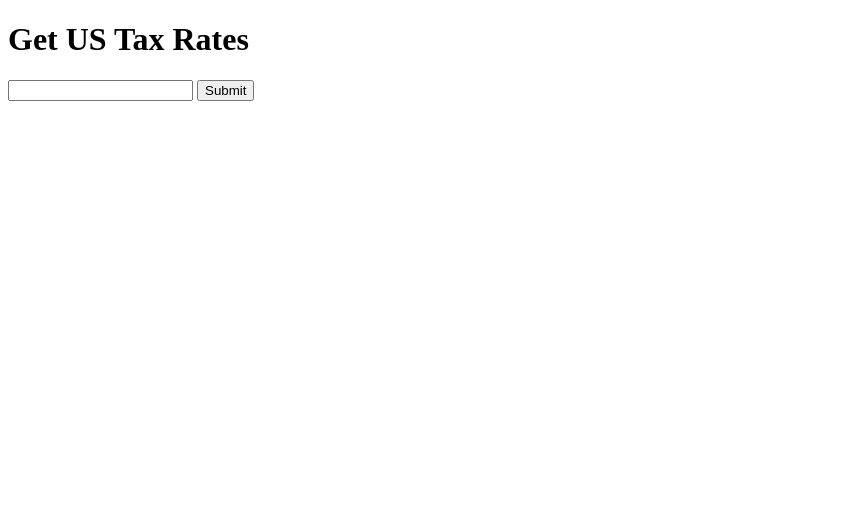
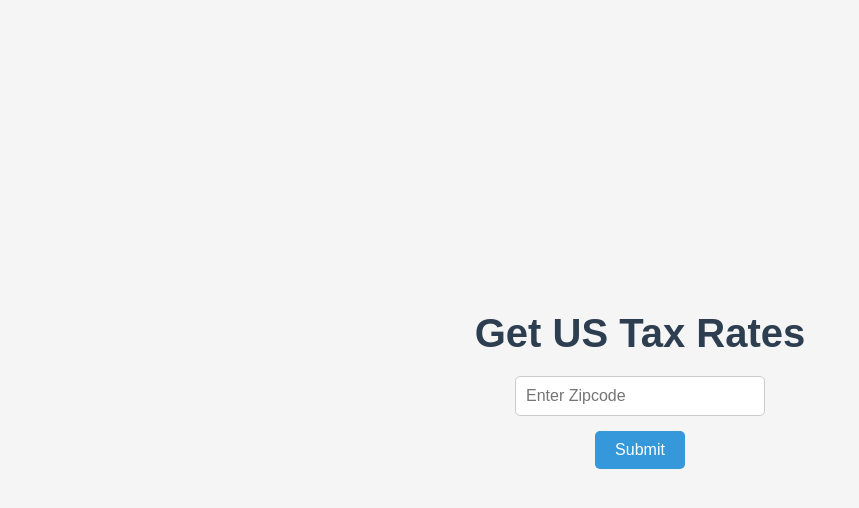
Before and after one commit to Sxnny-s/Encrypt, a plain HTML site: page index.html in a window 1280 px wide. Shown: the whole page, without its empty margins (0-859 px from the left). Drawn offline with Linux system fonts and the light colour scheme.

Commit message:
added styling

```diff
--- a/index.html
+++ b/index.html
@@ -4,9 +4,10 @@
     <meta charset="UTF-8">
     <meta name="viewport" content="width=device-width, initial-scale=1.0">
     <title>US Tax rates</title>
+    <link rel="stylesheet" href="style.css">
 </head>
     <h1>Get US Tax Rates</h1>
-    <input type="number">
+    <input placeholder="Enter Zipcode" type="number">
     <button>Submit</button>
     <h2 class="result"></h2>
     <script src="script.js"></script>
--- /dev/null
+++ b/style.css
@@ -0,0 +1,73 @@
+
+* {
+    margin: 0;
+    padding: 0;
+    box-sizing: border-box;
+    font-family: 'Arial', sans-serif;
+}
+
+/* Styling the body */
+body {
+    background-color: #f5f5f5;
+    color: #333;
+    display: flex;
+    flex-direction: column;
+    justify-content: center;
+    align-items: center;
+    height: 100vh;
+    padding: 20px;
+    text-align: center;
+}
+
+/* Header styling */
+h1 {
+    font-size: 2.5rem;
+    color: #2c3e50;
+    margin-bottom: 20px;
+}
+
+/* Input styling */
+input[type="number"] {
+    padding: 10px;
+    width: 250px;
+    border: 1px solid #ccc;
+    border-radius: 5px;
+    font-size: 1rem;
+    margin-bottom: 15px;
+    outline: none;
+    transition: all 0.3s ease;
+}
+
+input[type="number"]:focus {
+    border-color: #3498db;
+    box-shadow: 0 0 5px rgba(52, 152, 219, 0.5);
+}
+
+/* Button styling */
+button {
+    padding: 10px 20px;
+    font-size: 1rem;
+    color: #fff;
+    background-color: #3498db;
+    border: none;
+    border-radius: 5px;
+    cursor: pointer;
+    transition: background-color 0.3s ease, transform 0.2s ease;
+}
+
+button:hover {
+    background-color: #2980b9;
+    transform: scale(1.05);
+}
+
+button:active {
+    transform: scale(0.95);
+}
+
+/* Result styling */
+.result {
+    margin-top: 20px;
+    font-size: 1.2rem;
+    font-weight: bold;
+    color: #16a085;
+}
```
